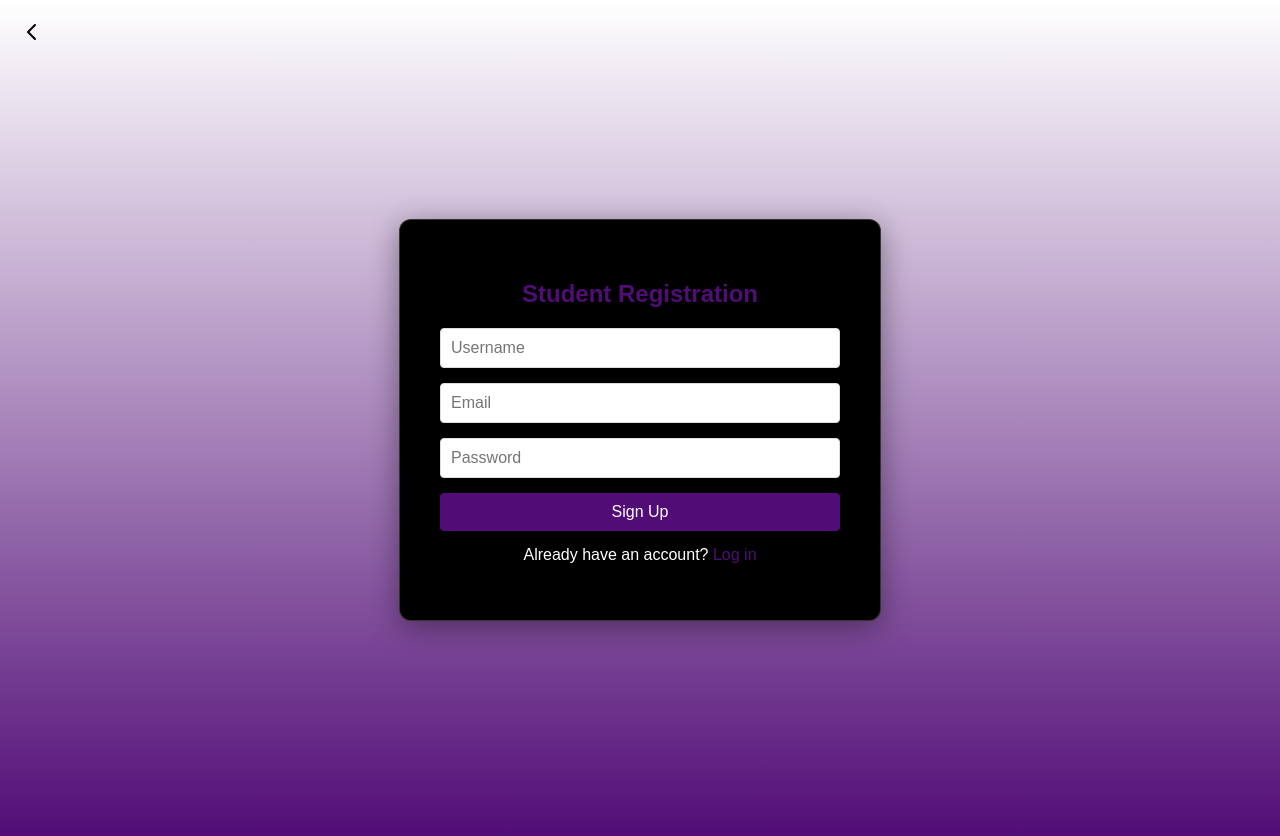
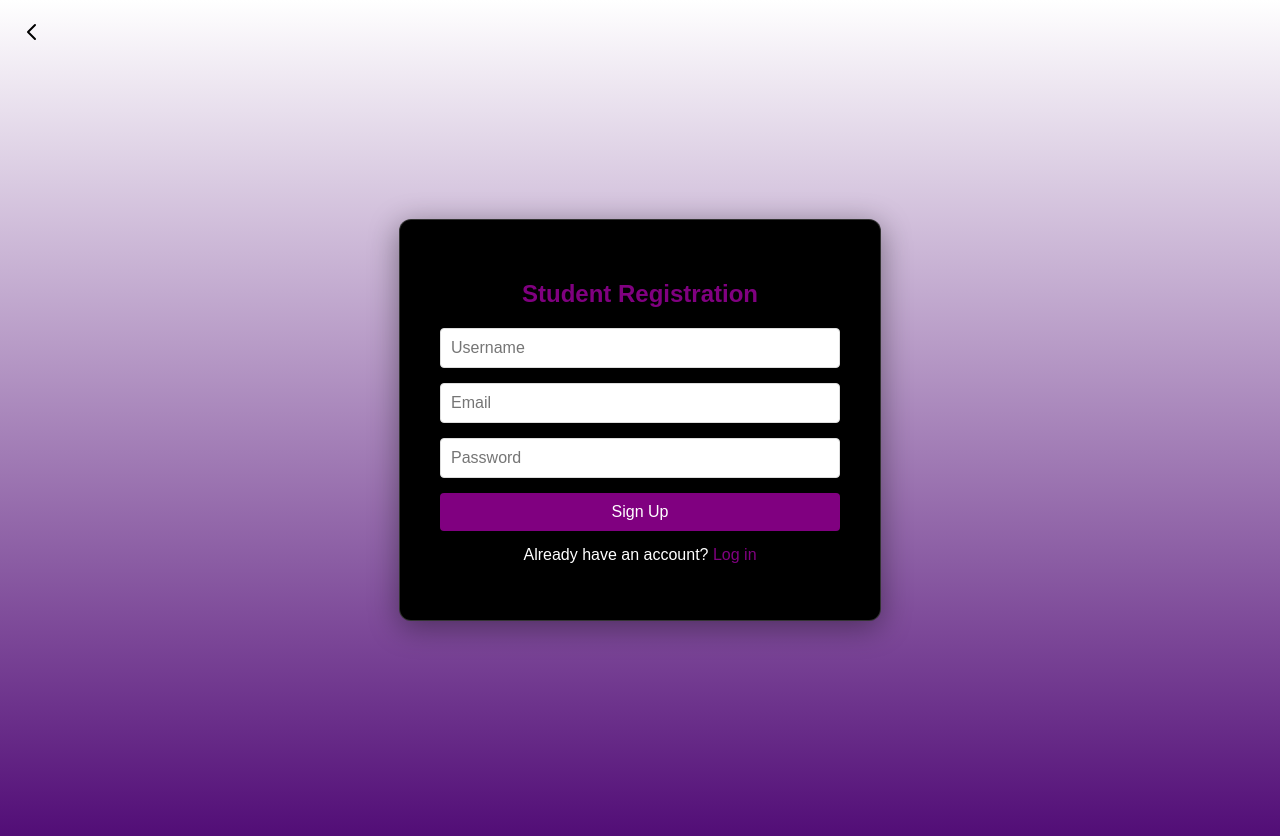
Before and after one commit to betelhemabebe-beep/cs430, a React (Create React App) app in the folder frontend/: page /register/student in a window 1280 px wide. Shown: the top 836 px of the page. Built offline with nearby package versions, Linux system fonts and the light colour scheme.

Commit message:
Update RegisterStudent.js
changed button colours

```diff
--- a/frontend/src/components/RegisterStudent.js
+++ b/frontend/src/components/RegisterStudent.js
@@ -84,7 +84,7 @@ const styles = {
     justifyContent: 'center',
     alignItems: 'center',
     background: 'linear-gradient(to top,#510C76, #ffffff)',
-    color: '#510C76',
+    color: '#800080',
     fontFamily: 'Quincy CF, sans-serif',
     padding: '20px',
   },
@@ -124,7 +124,7 @@ const styles = {
   button: {
     padding: '10px',
     fontSize: '16px',
-    backgroundColor: '#510C76',
+    backgroundColor: '#800080',
     color: '#ffffff',
     border: 'none',
     borderRadius: '4px',
@@ -139,7 +139,7 @@ const styles = {
     color: '#fff',
   },
   link: {
-    color: '#510C76',
+    color: '#800080',
     textDecoration: 'none',
   },
 };
```
